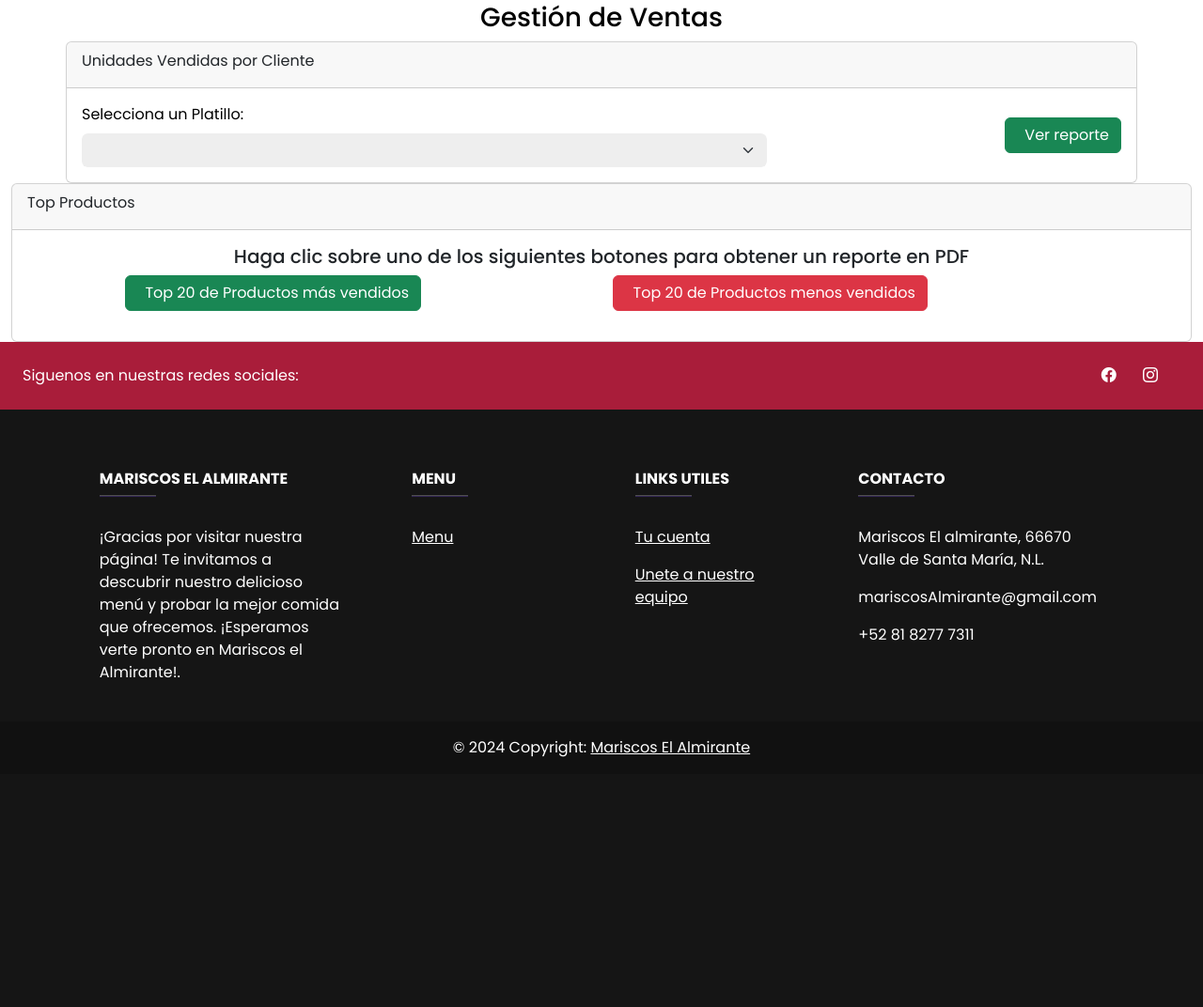
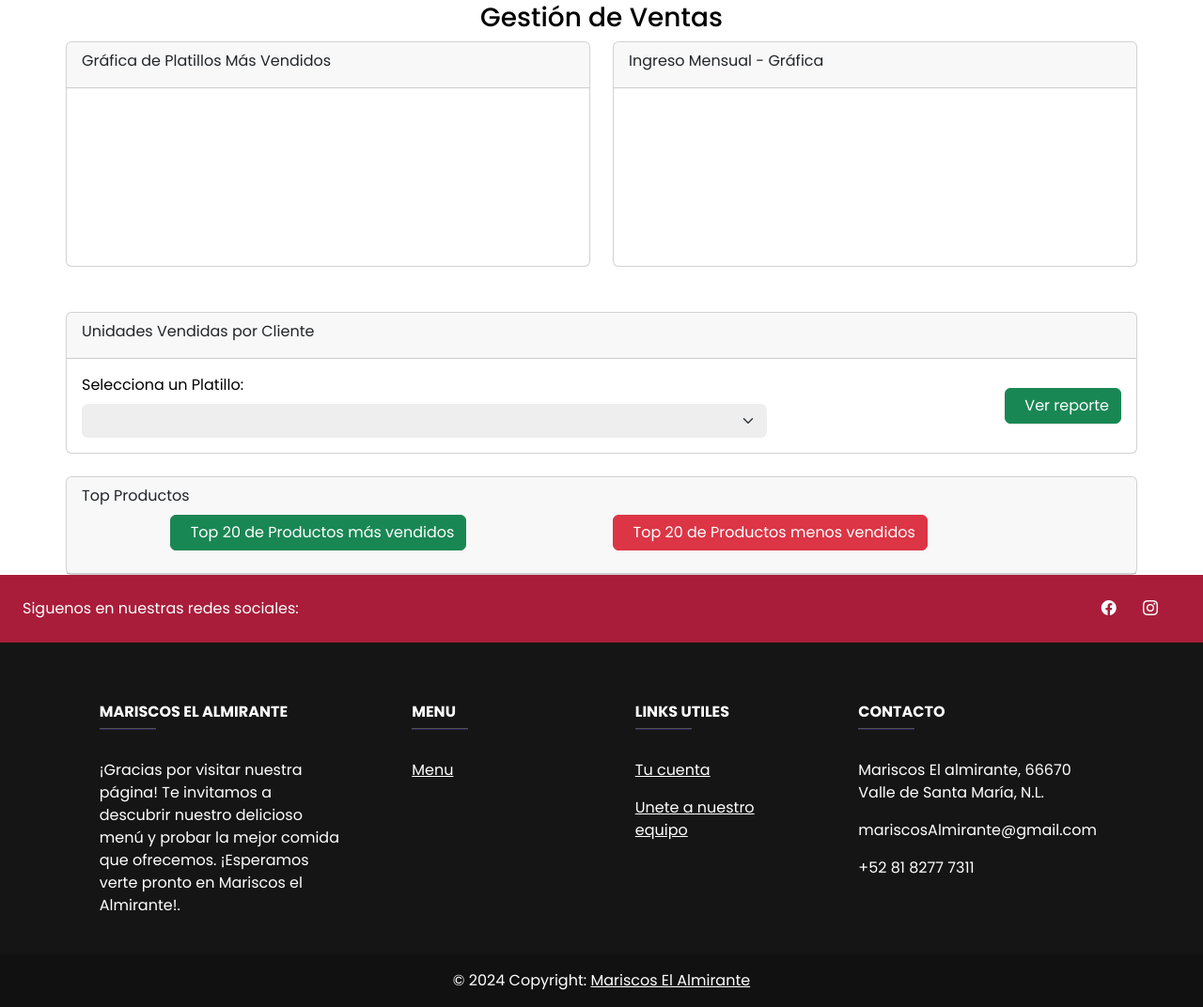
Before and after one commit to MaximoCoder/ElAlmiranteWEB, a PHP site: template views/admin/Ventas.php in a window 1280 px wide. Shown: the part 202-1274 px from the top of the page at 94% size. Before the commit the page ends 1008 px from the top, so only its background shows below. Run offline with PHP 8.4, Linux system fonts and the light colour scheme; the template is opened without the code that fills it, so the values that code supplies are empty; a map, chart or similar area stays blank; some libraries are stand-ins or nearby versions.

Commit message:
Update Ventas.php

```diff
--- a/views/admin/Ventas.php
+++ b/views/admin/Ventas.php
@@ -10,26 +10,51 @@
     </form>
     <input type="checkbox" id="switch-mode" hidden>
     <label for="switch-mode" class="switch-mode"></label>
+</nav>
 
-</nav>
-<!-- NAVBAR -->
-
+<!-- CONTENT WRAPPER -->
 <div class="content-wrapper">
     <div class="content-header">
         <div class="container-fluid">
             <div class="row mb-0">
                 <div class="col-md-12">
-                    <div class="m-0 text-dark text-center text-lg">
                     <h3 class="text-center text-black">Gestión de Ventas</h3>
-                    </div>
                 </div>
             </div>
         </div>
     </div>
     <div class="content">
     <div class="container-fluid">
-            <div style="max-width: 1140px;margin: 0 auto;">
-                <div class="card card-primary">
+        <div style="max-width: 1140px; margin: 0 auto;">
+            <!-- Filas para Gráficas -->
+            <div class="row">
+                <!-- Gráfica de Platillos Más Vendidos -->
+                <div class="col-md-6">
+                    <div class="card card-primary mb-4">
+                        <div class="card-header">
+                            <div class="card-title">Gráfica de Platillos Más Vendidos</div>
+                        </div>
+                        <div class="card-body">
+                            <canvas id="topSellingChart"></canvas>
+                        </div>
+                    </div>
+                </div>
+
+                <!-- Gráfica de Ingresos Mensuales -->
+                <div class="col-md-6">
+                    <div class="card card-primary mb-4">
+                        <div class="card-header">
+                            <div class="card-title">Ingreso Mensual - Gráfica</div>
+                        </div>
+                        <div class="card-body">
+                            <canvas id="monthlyIncomeChart"></canvas>
+                        </div>
+                    </div>
+                </div>
+            </div>
+
+            <!-- Sección Unidades Vendidas por Cliente -->
+            <div class="card card-primary mt-4">
                 <div class="card-header">
                     <div class="card-title">Unidades Vendidas por Cliente</div>
                 </div>
@@ -40,7 +65,7 @@
                             <select class="form-control form-select border-0 input-color" name="IdPlatillo" id="IdPlatillo" required>
                                 <?php if (!empty($platillos)) : ?>
                                     <?php foreach ($platillos as $platillo) : ?>
-                                        <option value="<?= $platillo['IdPlatillo'] ?>"><?= $platillo['NombrePlatillo'] ?></option> <!-- Asegúrate de que 'NombrePlatillo' sea la clave correcta -->
+                                        <option value="<?= $platillo['IdPlatillo'] ?>"><?= $platillo['NombrePlatillo'] ?></option>
                                     <?php endforeach; ?>
                                 <?php else: ?>
                                     <option disabled>No hay platillos disponibles</option>
@@ -54,19 +79,12 @@
                         </div>
                     </div>
                 </div>
+            </div>
 
-                    </div>
-                </div>
-                <div class="card card-primary">
+            <!-- Sección Top Productos -->
+            <div class="card card-primary mt-4">
                 <div class="card-header">
                     <div class="card-title">Top Productos</div>
-                    </div>
-                    <div class="card-body">
-                        <h5>
-                            <div class="row mb-2 text-center">
-                                <label>Haga clic sobre uno de los siguientes botones para obtener un reporte en PDF</label>
-                            </div>
-                        </h5>
                     <div class="row mb-2 d-flex justify-content-center">
                         <div class="col-md-5 mb-2">
                             <button id="btn-rpt-top-mas-vendido" class="btn btn-block btn-success">
@@ -84,10 +102,128 @@
         </div>
     </div>
 </div>
-</div>
 
-<!-- Dentro de la vista admin/Ventas.php -->
+
+<script src="https://cdn.jsdelivr.net/npm/chart.js"></script>
 <script>
+
+async function cargarGraficaIngresosMensuales() {
+    try {
+        const response = await fetch('/admin/ventas/showMonthlyIncomeChart');
+
+        if (!response.ok) {
+            throw new Error('Error al obtener los datos de la gráfica');
+        }
+
+        const data = await response.json();
+
+        if (Array.isArray(data.labels) && Array.isArray(data.values)) {
+            const ctx = document.getElementById('monthlyIncomeChart').getContext('2d');
+
+            new Chart(ctx, {
+                type: 'line',
+                data: {
+                    labels: data.labels,
+                    datasets: [{
+                        label: 'Ingresos Mensuales (MXN)',
+                        data: data.values,
+                        backgroundColor: 'rgba(54, 162, 235, 0.2)',
+                        borderColor: 'rgba(54, 162, 235, 1)',
+                        borderWidth: 2,
+                        fill: true,
+                        tension: 0.3
+                    }]
+                },
+                options: {
+                    responsive: true,
+                    plugins: {
+                        legend: {
+                            display: true,
+                            position: 'top'
+                        },
+                        tooltip: {
+                            callbacks: {
+                                label: function(context) {
+                                    let value = context.raw || 0;
+                                    return `Ingresos: $${value.toLocaleString()}`;
+                                }
+                            }
+                        }
+                    },
+                    scales: {
+                        y: {
+                            beginAtZero: true,
+                            title: {
+                                display: true,
+                                text: 'Ingresos (MXN)'
+                            }
+                        },
+                        x: {
+                            title: {
+                                display: true,
+                                text: 'Mes'
+                            }
+                        }
+                    }
+                }
+            });
+        } else {
+            console.error('Datos no válidos para la gráfica:', data);
+        }
+    } catch (error) {
+        console.error('Error al cargar la gráfica de ingresos mensuales:', error);
+    }
+}
+
+cargarGraficaIngresosMensuales();
+
+
+async function fetchTopSellingDishes() {
+    const response = await fetch('/admin/ventas/showTopSellingDishesChart');
+    const data = await response.json();
+    return data;
+}
+
+async function generateTopSellingChart() {
+    const data = await fetchTopSellingDishes();
+    const nombresPlatillos = data.map(item => item.NombrePlatillo);
+    const cantidadesVendidas = data.map(item => item.TotalVendidos);
+
+    const ctx = document.getElementById('topSellingChart').getContext('2d');
+    new Chart(ctx, {
+        type: 'bar',
+        data: {
+            labels: nombresPlatillos,
+            datasets: [{
+                label: 'Cantidad Vendida',
+                data: cantidadesVendidas,
+                backgroundColor: 'rgba(54, 162, 235, 0.6)',
+                borderColor: 'rgba(54, 162, 235, 1)',
+                borderWidth: 1
+            }]
+        },
+        options: {
+            responsive: true,
+            scales: {
+                y: {
+                    beginAtZero: true
+                }
+            },
+            plugins: {
+                legend: {
+                    display: true,
+                    position: 'top'
+                },
+                tooltip: {
+                    enabled: true
+                }
+            }
+        }
+    });
+}
+
+generateTopSellingChart();
+
 document.getElementById('btn-rpt-unidades-vendidas-cliente').addEventListener('click', function () {
     const platilloId = document.getElementById('IdPlatillo').value;
     if (platilloId) {
@@ -96,13 +232,12 @@ document.getElementById('btn-rpt-unidades-vendidas-cliente').addEventListener('c
         alert('Por favor, selecciona un platillo.');
     }
 });
+
 document.getElementById('btn-rpt-top-mas-vendido').addEventListener('click', function() {
     window.open('/admin/ventas/generarTopPlatillosPdf', '_blank');
 });
 
-
 document.getElementById('btn-rpt-top-menos-vendido').addEventListener('click', function() {
     window.open('/admin/ventas/generarTopPlatillosMenosVendidosPdf', '_blank');
 });
-
 </script>
```
Lines whose indentation alone changed are shown as unchanged.
